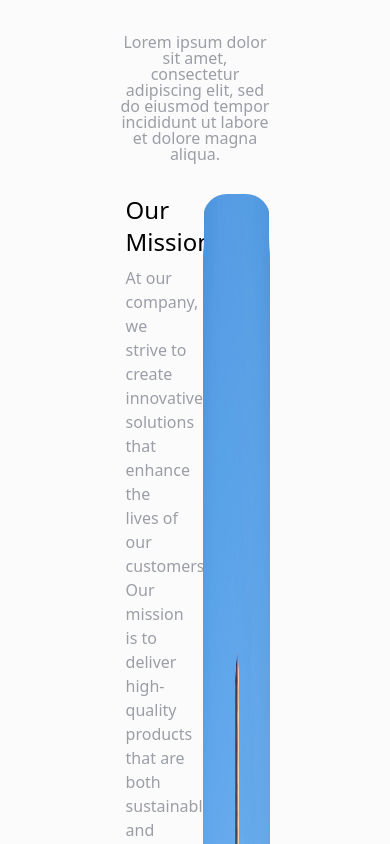
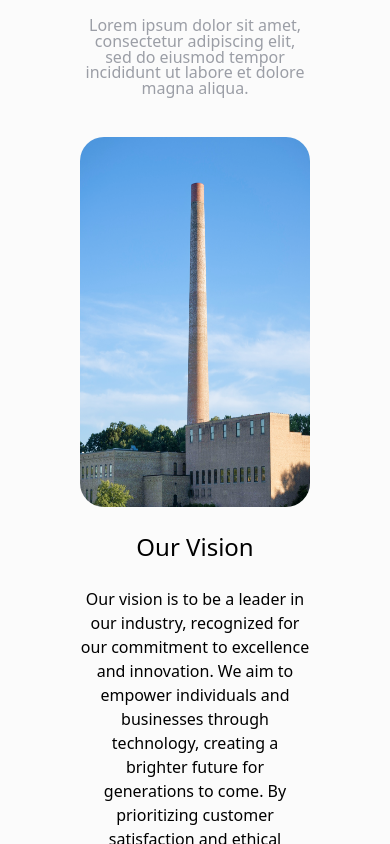
Before and after one commit to mahi25soni/indlay, a Next.js app: page /about in a window 390 px wide. Shown: the part 4480-5324 px from the top of the page. Built offline with nearby package versions, Linux system fonts and the light colour scheme.

Commit message:
Core : about component mobile view

```diff
--- a/src/components/AboutUs/AboutUs.tsx
+++ b/src/components/AboutUs/AboutUs.tsx
@@ -67,37 +67,48 @@ const AboutUs = () => {
   }, [isIntersecting]);
 
   return (
-    <div className="mt-20 flex w-full flex-col gap-8 px-15" ref={sectionRef}>
+    <div className="mt-20 flex w-full flex-col gap-10 lg:gap-[60px] px-5 lg:px-15" ref={sectionRef}>
+      <div className="w-full flex gap-4 flex-col lg:gap-6">
+
         <SingleHeading firstLine="Why people choose us?" />
         <div className="flex items-center justify-center">
-        <p className="max-w-[600px] text-center text-base font-normal leading-4 text-light-gray">
+          <p className="max-w-[600px] text-center text-base font-normal leading-[15.68px] text-light-gray">
             Lorem ipsum dolor sit amet, consectetur adipiscing elit, sed do
             eiusmod tempor incididunt ut labore et dolore magna aliqua.
           </p>
         </div>
+      </div>
 
-      <div className="grid grid-cols-2 gap-4">
+      <div className="lg:grid lg:grid-cols-2 lg:gap-4 flex flex-col w-full gap-6">
         {/* Left section with headings and paragraphs */}
+        <div className="relative h-[370px] w-full lg:hidden">
+          <Image
+            src={data[currentIndex].icon}
+            alt={data[currentIndex].heading}
+            fill
+            // sizes="(max-width: 640px) 100vw, (max-width: 768px) 50vw, 33vw"
+            className="rounded-3xl object-fill"
+          />
+        </div>
         <div className="flex flex-col gap-6">
           {data.map((item, index) => (
-            <div key={index} className={`flex flex-col`}>
+            <div key={index} className={`flex-col text-center lg:text-left ${currentIndex !== index ? "hidden lg:flex" : "lg:flex"}`}>
               <div>
                 <div className="grid grid-cols-12">
-                  <div className="col-span-1 p-1">
+                  <div className="col-span-1 p-1 hidden lg:block">
                     {currentIndex === index ? (
                       <FaRegDotCircle className="h-6 w-6 text-cta-darker" />
                     ) : (
                       <div></div>
                     )}
                   </div>
-                  <div className="col-span-11">
-                    <div className="flex flex-col">
+                  <div className="col-span-12 lg:col-span-11">
+                    <div className="flex flex-col gap-4 lg:gap-0">
                       <p className={`} mb-2 text-2xl font-medium`}>
                         {item?.heading}
                       </p>
                       <p
-                        className={`mb-4 text-base font-normal ${
-                          currentIndex === index
+                        className={`mb-4 text-base font-normal ${currentIndex === index
                           ? "text-black"
                           : "text-light-gray"
                           }`}
@@ -119,7 +130,8 @@ const AboutUs = () => {
             </div>
           ))}
         </div>
-        <div className="relative h-full w-full">
+
+        <div className="relative h-full w-full hidden lg:block">
           <Image
             src={data[currentIndex].icon}
             alt={data[currentIndex].heading}
@@ -128,6 +140,7 @@ const AboutUs = () => {
             className="rounded-3xl object-fill"
           />
         </div>
+
       </div>
     </div>
   );
```
Lines whose indentation alone changed are shown as unchanged.
